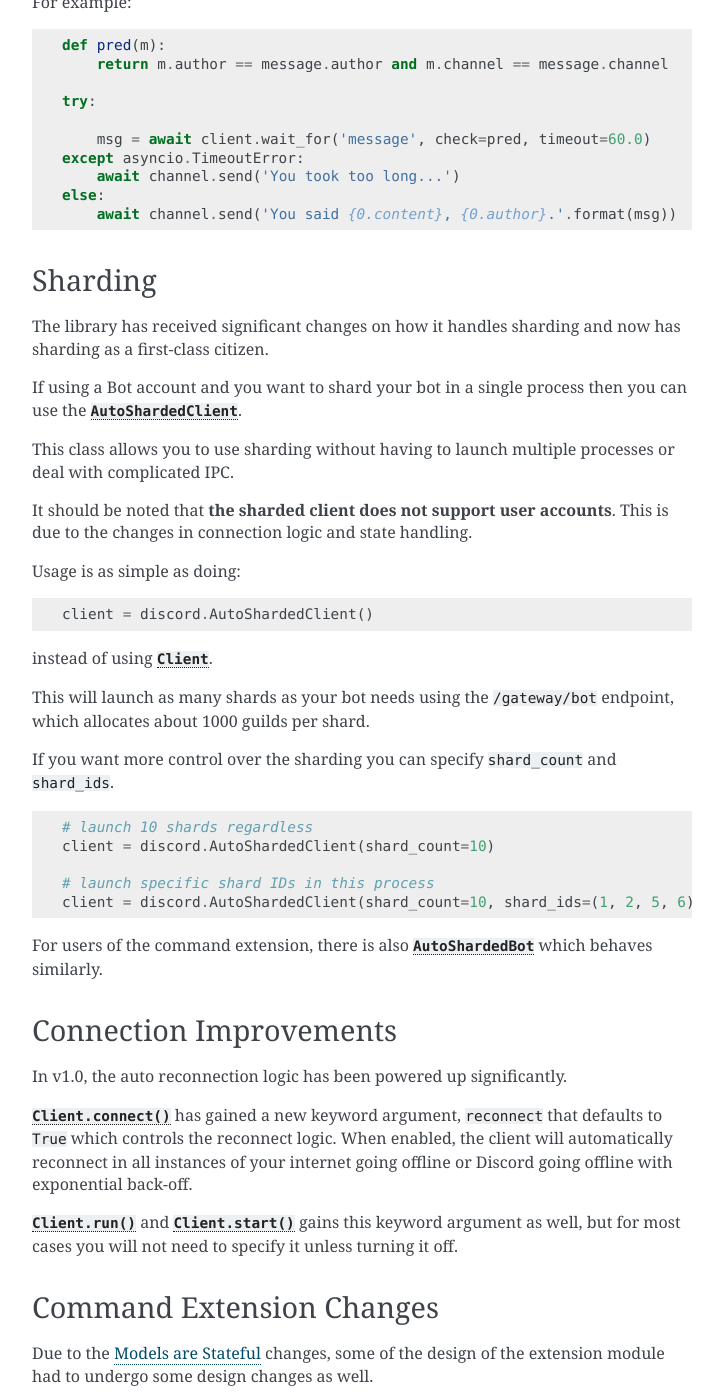
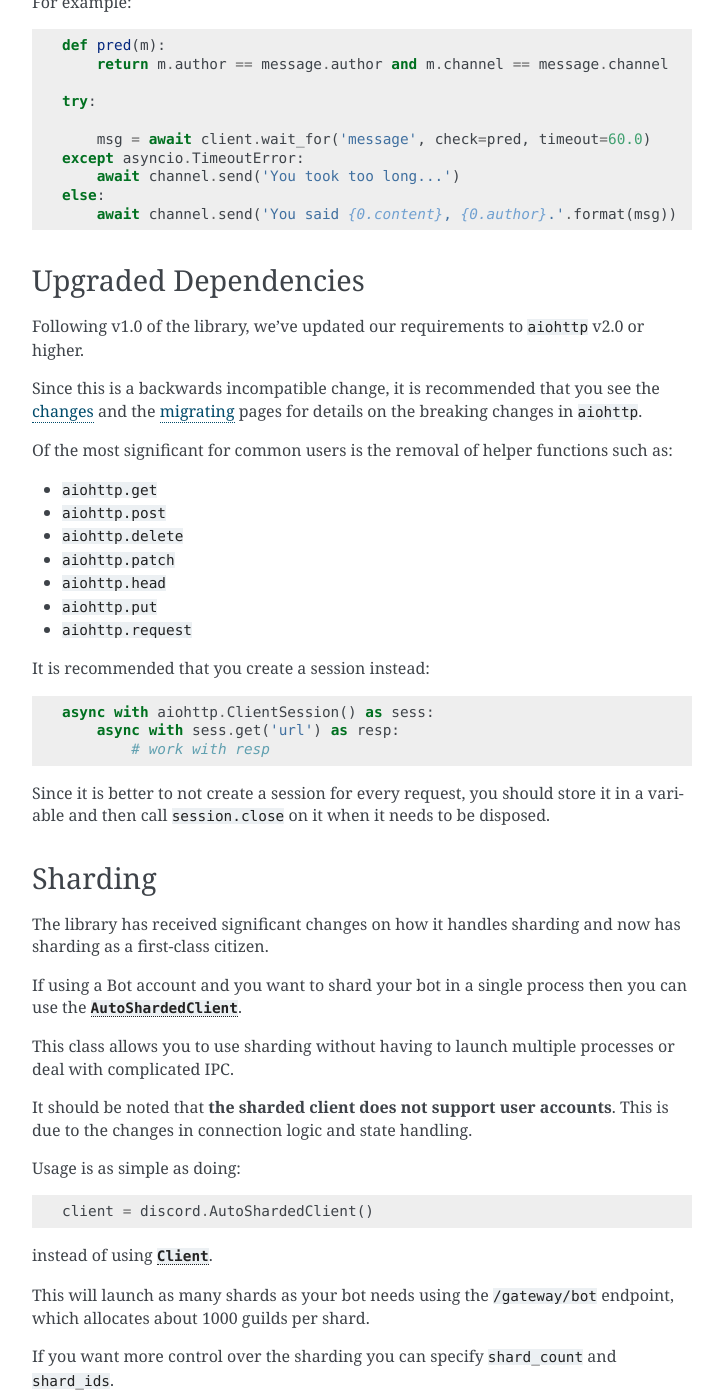
Before and after one commit to spartacus0816/dsbot, a Sphinx documentation site: the page built from docs/migrating.rst, in a window 1280 px wide and 1400 px high, scrolled down 12611 px. Shown: the whole window, without its empty margins (388-1111 px from the left). Built offline with Sphinx 7.4.7, drawn with Linux system fonts in a browser that asks for light colours; some of the changed text lies outside the part shown.

Commit message:
Add note about upgraded dependencies in the migrating page.

```diff
--- a/docs/migrating.rst
+++ b/docs/migrating.rst
@@ -634,6 +634,35 @@ when reached instead of setting the return to ``None``. For example:
     else:
         await channel.send('You said {0.content}, {0.author}.'.format(msg))
 
+Upgraded Dependencies
+-----------------------
+
+Following v1.0 of the library, we've updated our requirements to ``aiohttp`` v2.0 or higher.
+
+Since this is a backwards incompatible change, it is recommended that you see the
+`changes <http://aiohttp.readthedocs.io/en/stable/changes.html#rc1-2017-03-15>`_ and the
+`migrating <http://aiohttp.readthedocs.io/en/stable/migration.html>`_ pages for details on the breaking changes in
+``aiohttp``.
+
+Of the most significant for common users is the removal of helper functions such as:
+
+- ``aiohttp.get``
+- ``aiohttp.post``
+- ``aiohttp.delete``
+- ``aiohttp.patch``
+- ``aiohttp.head``
+- ``aiohttp.put``
+- ``aiohttp.request``
+
+It is recommended that you create a session instead: ::
+
+    async with aiohttp.ClientSession() as sess:
+        async with sess.get('url') as resp:
+            # work with resp
+
+Since it is better to not create a session for every request, you should store it in a variable and then call
+``session.close`` on it when it needs to be disposed.
+
 Sharding
 ----------
 
```
